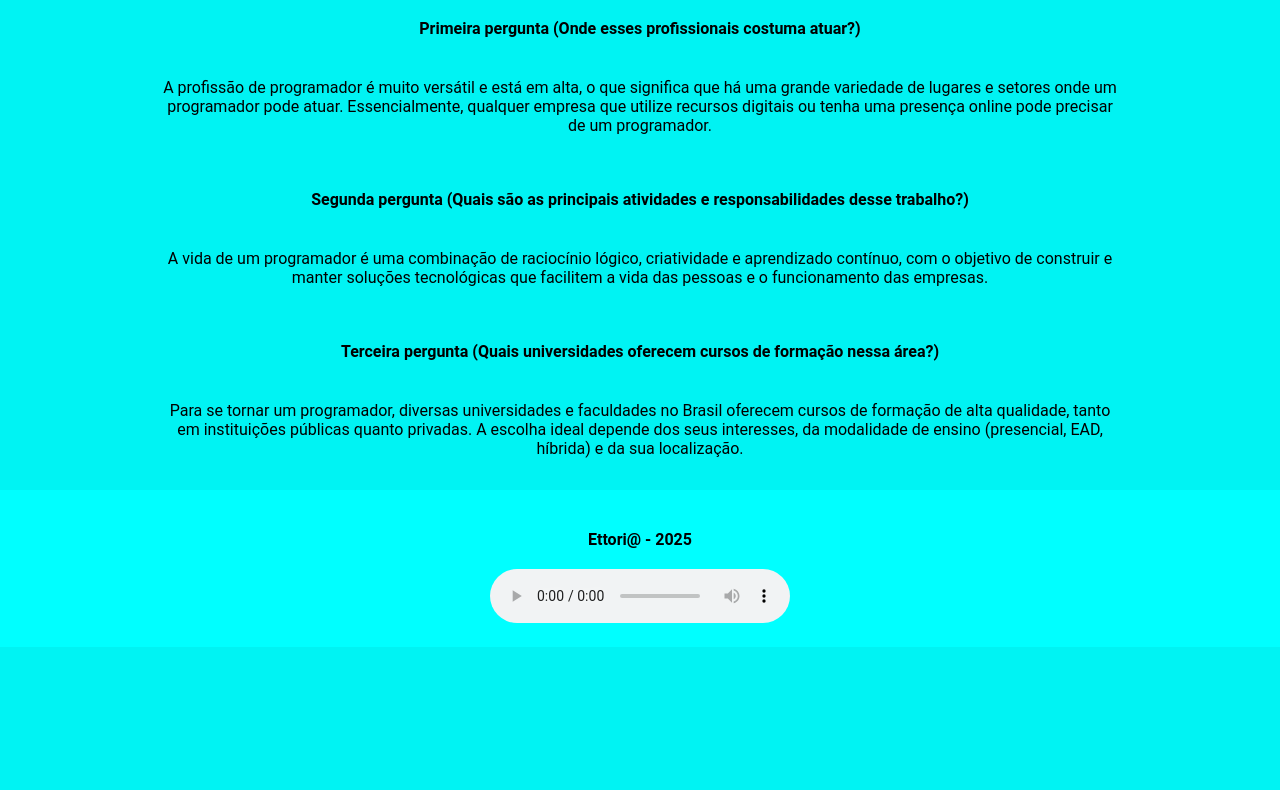
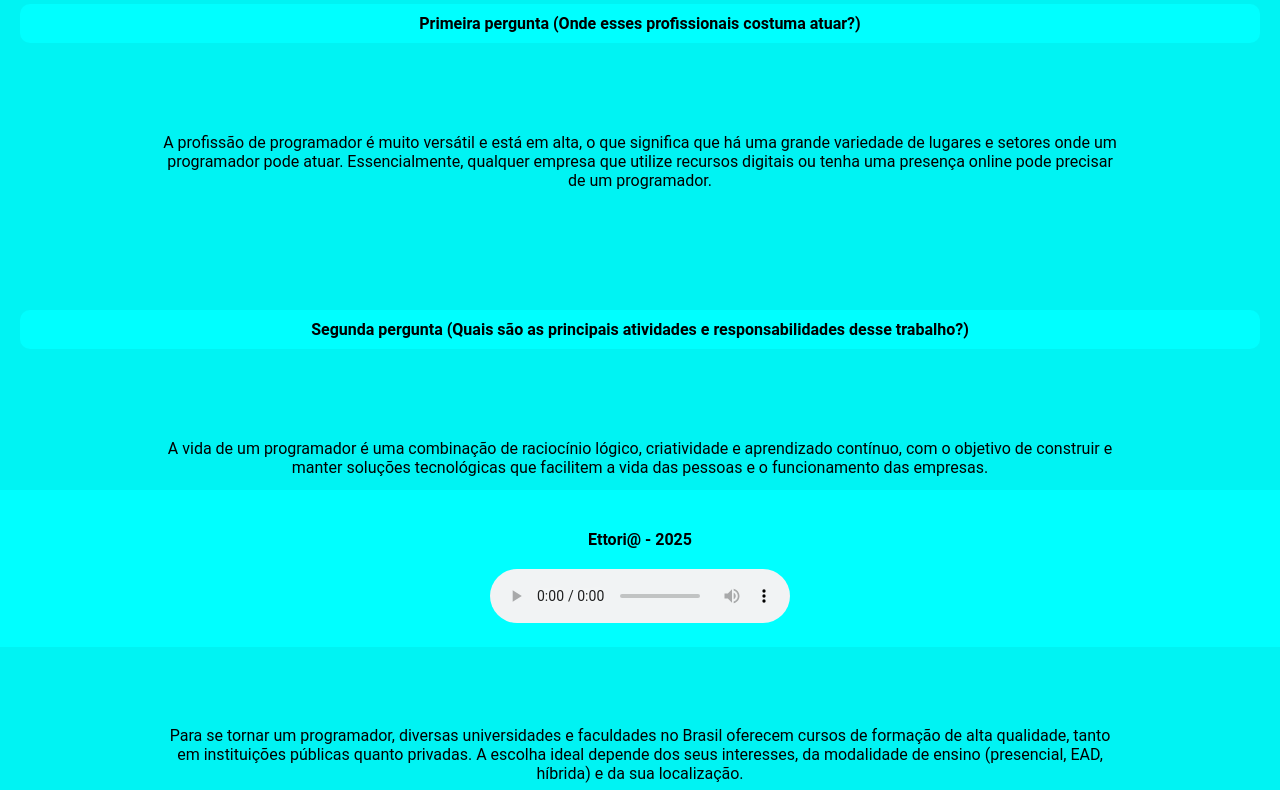
Before and after one commit to Mineettori/Programador, a plain HTML site: page sla/index.html in a window 1280 px wide. Shown: the part 153-943 px from the top of the page. Drawn offline with Linux system fonts and the light colour scheme.

Commit message:
Update style.css

```diff
--- a/sla/style.css
+++ b/sla/style.css
@@ -20,6 +20,8 @@ body {
     max-width: 1000px;
     margin: 0 auto;
     padding: 20px;
+    padding-top: 50px;
+    padding-bottom: 80px;
 }
 
 .header {
@@ -58,6 +60,7 @@ body {
 }
 
 .menu a {
+    font-weight: bold;
     text-decoration: none;
     color: black;
     text-shadow: 1px 1px 1px rgba(0, 0, 0, 0.1);
@@ -67,6 +70,13 @@ body {
     text-align: center;
     font-weight: bold;
     padding-top: 15px;
+    margin: 20px;
+    padding: 10px;
+    background-color: aqua;
+    border-radius: 10px;
+    display: flex;
+    justify-content: center;
+    align-items: center;
 }
 
 main {
```
